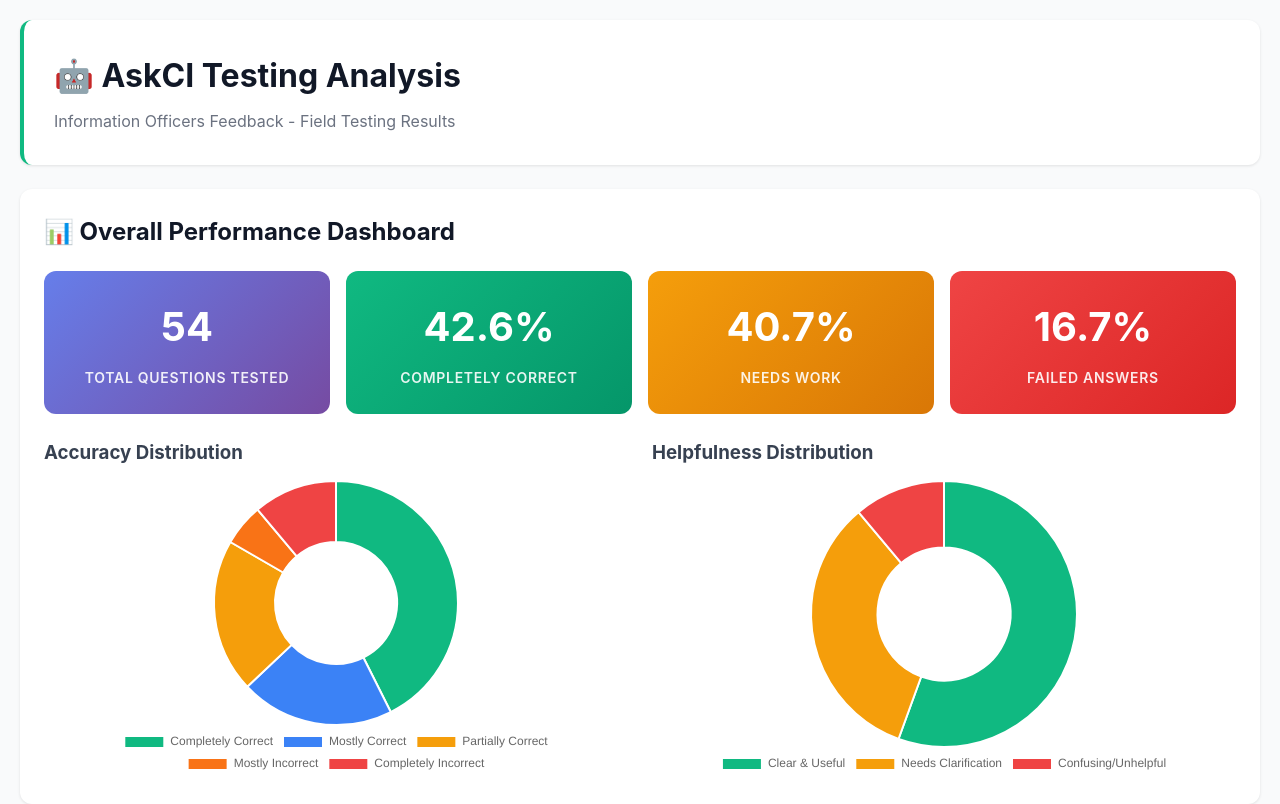
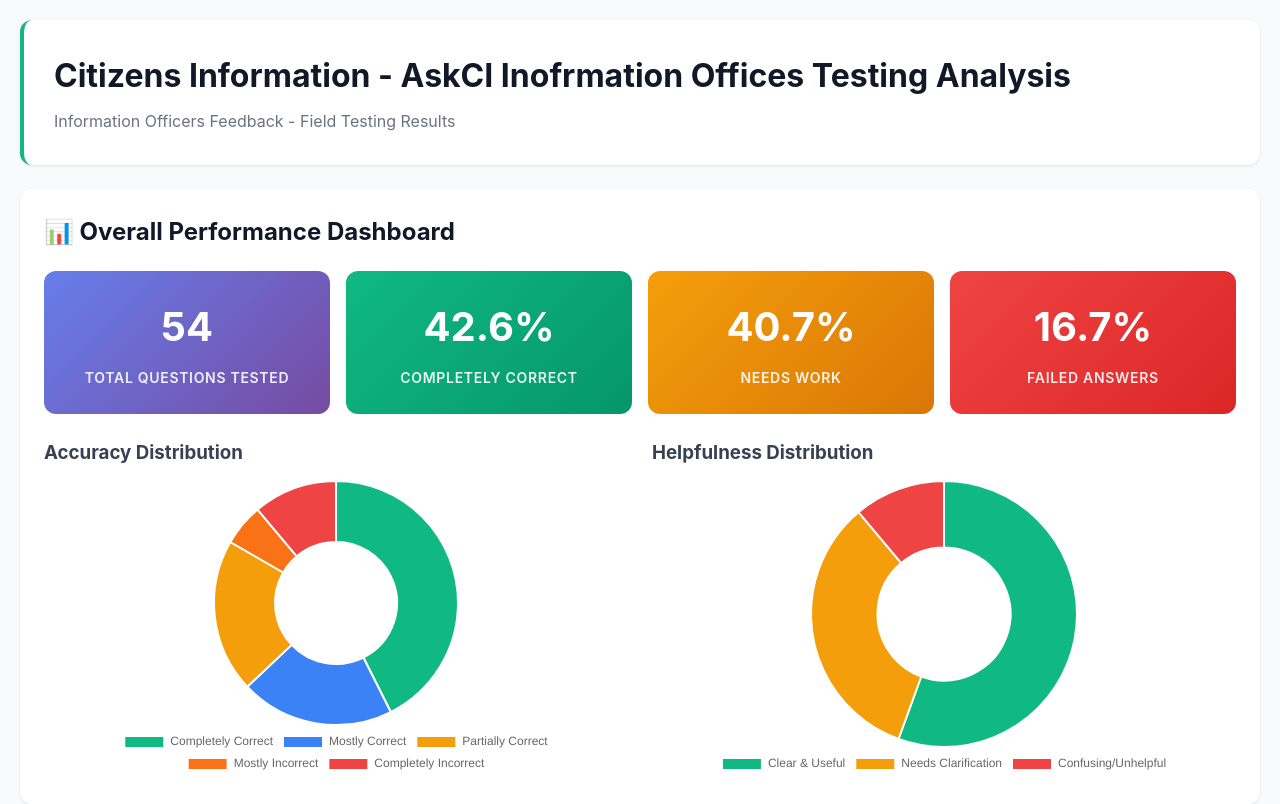
Before and after one commit to RglrAL/AskCI-io-testing, a plain HTML site: page index.html in a window 1280 px wide. Shown: the top 804 px of the page. Drawn offline with nearby package versions, Linux system fonts and the light colour scheme.

Commit message:
Update index.html

```diff
--- a/index.html
+++ b/index.html
@@ -452,7 +452,7 @@
 <body>
     <div class="container">
         <div class="header">
-            <h1>🤖 AskCI Testing Analysis</h1>
+            <h1>Citizens Information - AskCI Inofrmation Offices Testing Analysis</h1>
             <p>Information Officers Feedback - Field Testing Results</p>
         </div>
 
```
